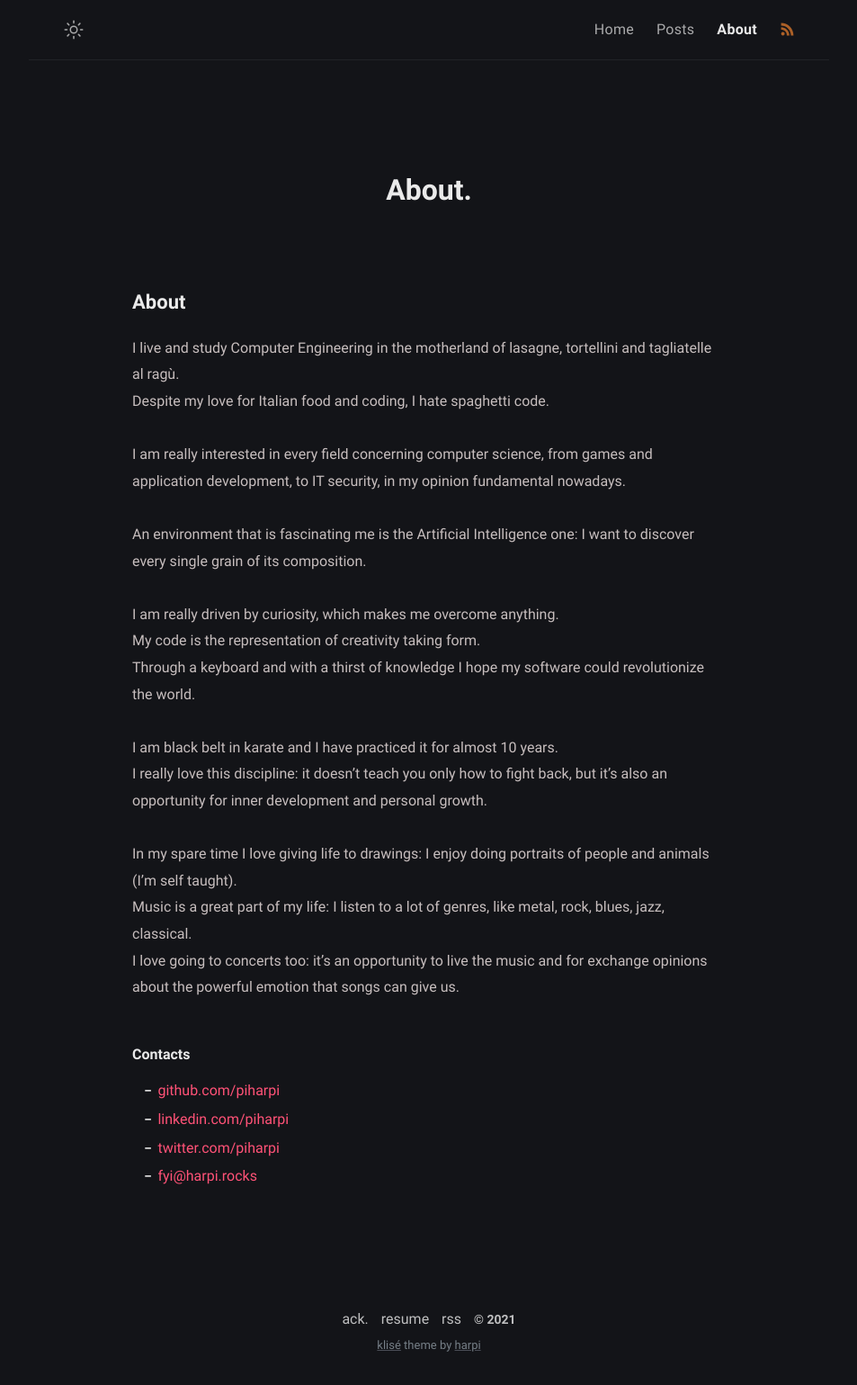
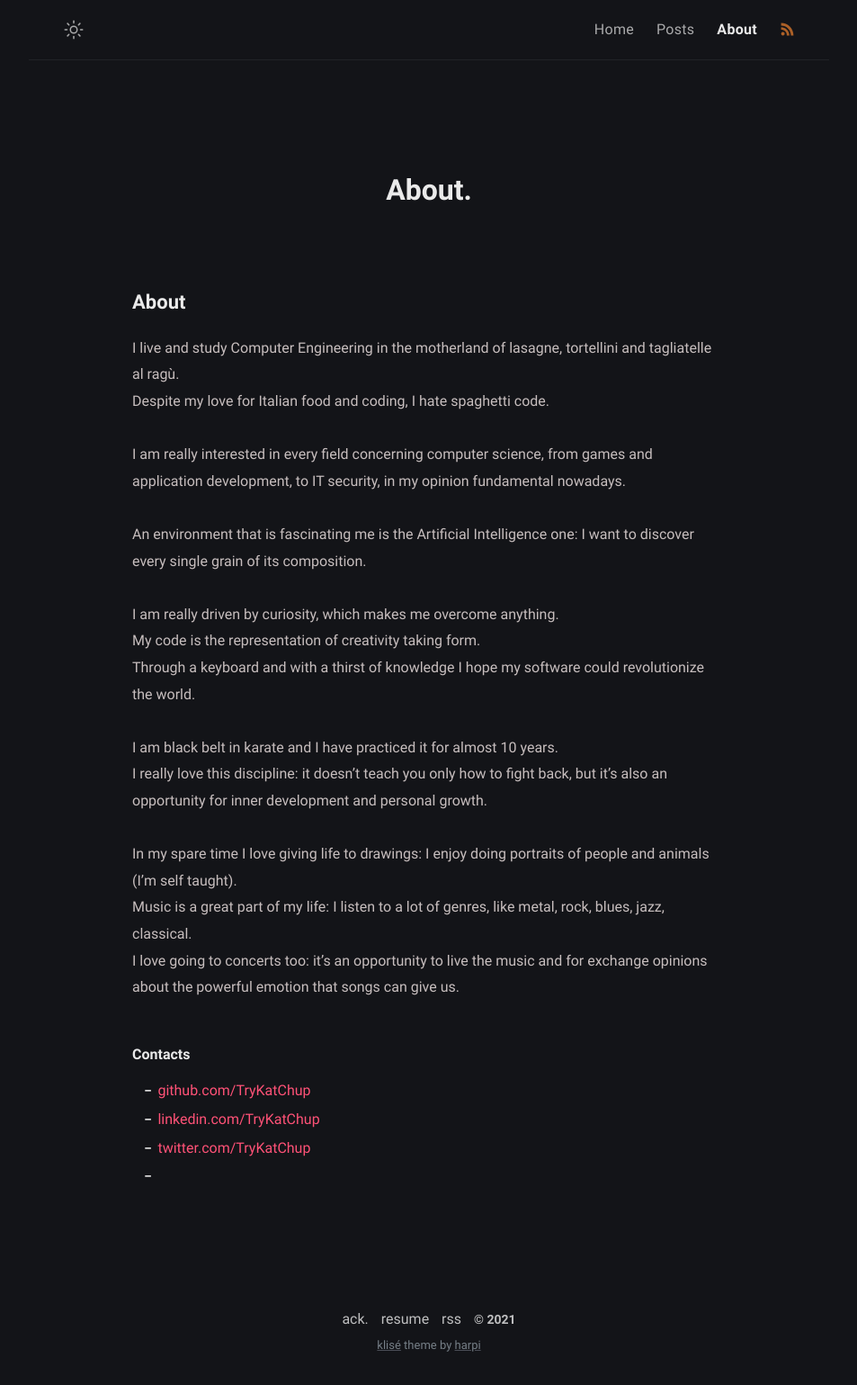
Before and after one commit to TryKatChup/TryKatchup.github.io, a Jekyll site: the page built from about.md, in a window 1280 px wide. Shown: the whole page at 90% size, without its empty margins (163-1116 px from the left). Built offline with Jekyll 4.4.1, drawn with Linux system fonts in a browser that asks for light colours.

Commit message:
Fixed some stuff

```diff
--- a/_config.yml
+++ b/_config.yml
@@ -3,18 +3,18 @@
 description: >-
   My personal website  <a href="https://github.com/TryKatChup" target="_blank" rel="noopener">@github</a>.
 lang: en-US
-timezone: Asia/Jakarta
+timezone: Rome/Europe
 image: assets/img/ogp.png # This image used for Open Graph more info https://ogp.me/
-repo: https://github.com/piharpi/jekyll-klise
+repo: https://github.com/TryKatChup/TryKatchup.github.io
 mode: "dark" # default theme "dark" | "light"
 
 # Profile settings
 author:
   name: Karina
   bio: >-
-    My personal website <a href="https://github.com/piharpi" target="_blank" rel="noopener">@github</a>.
-  username: piharpi
-  email: fyi@harpi.rocks
+    My personal website <a href="https://github.com/TryKatChup" target="_blank" rel="noopener">@github</a>.
+  username: TryKatChup
+  email:
   open_to_work: true
   avatar: /assets/img/avatar.png
 
--- a/vercel.json
+++ b/vercel.json
@@ -10,10 +10,6 @@
       "destination": "https://github.com/TryKatChup"
     },
     {
-      "source": "/tw",
-      "destination": "https://twitter.com/piharpi"
-    },
-    {
       "source": "/in",
       "destination": "https://www.linkedin.com/in/karina-chichifoi/"
     },
```
Also changed, not shown: assets/img/avatar.png, 1 other file.
